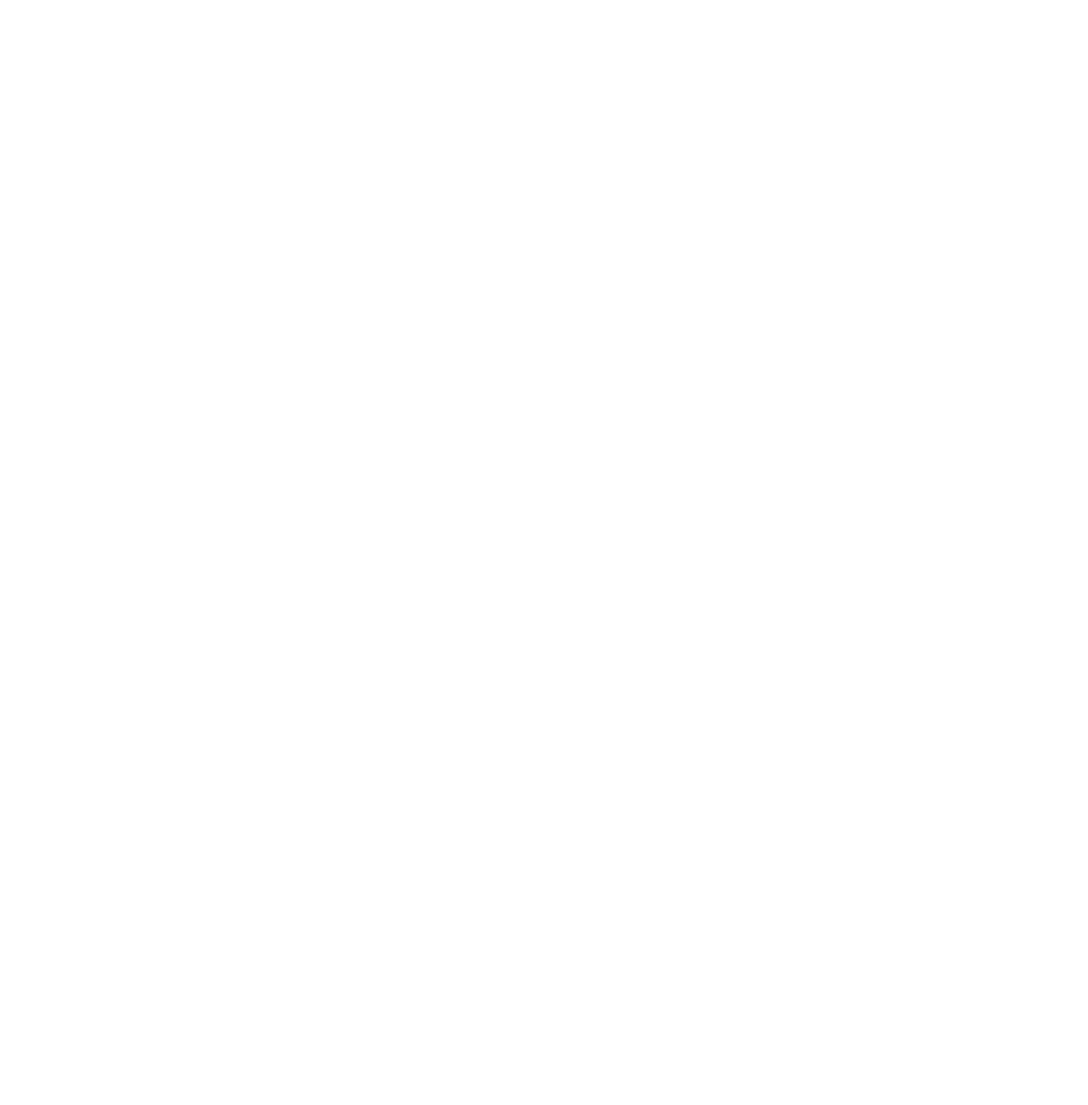
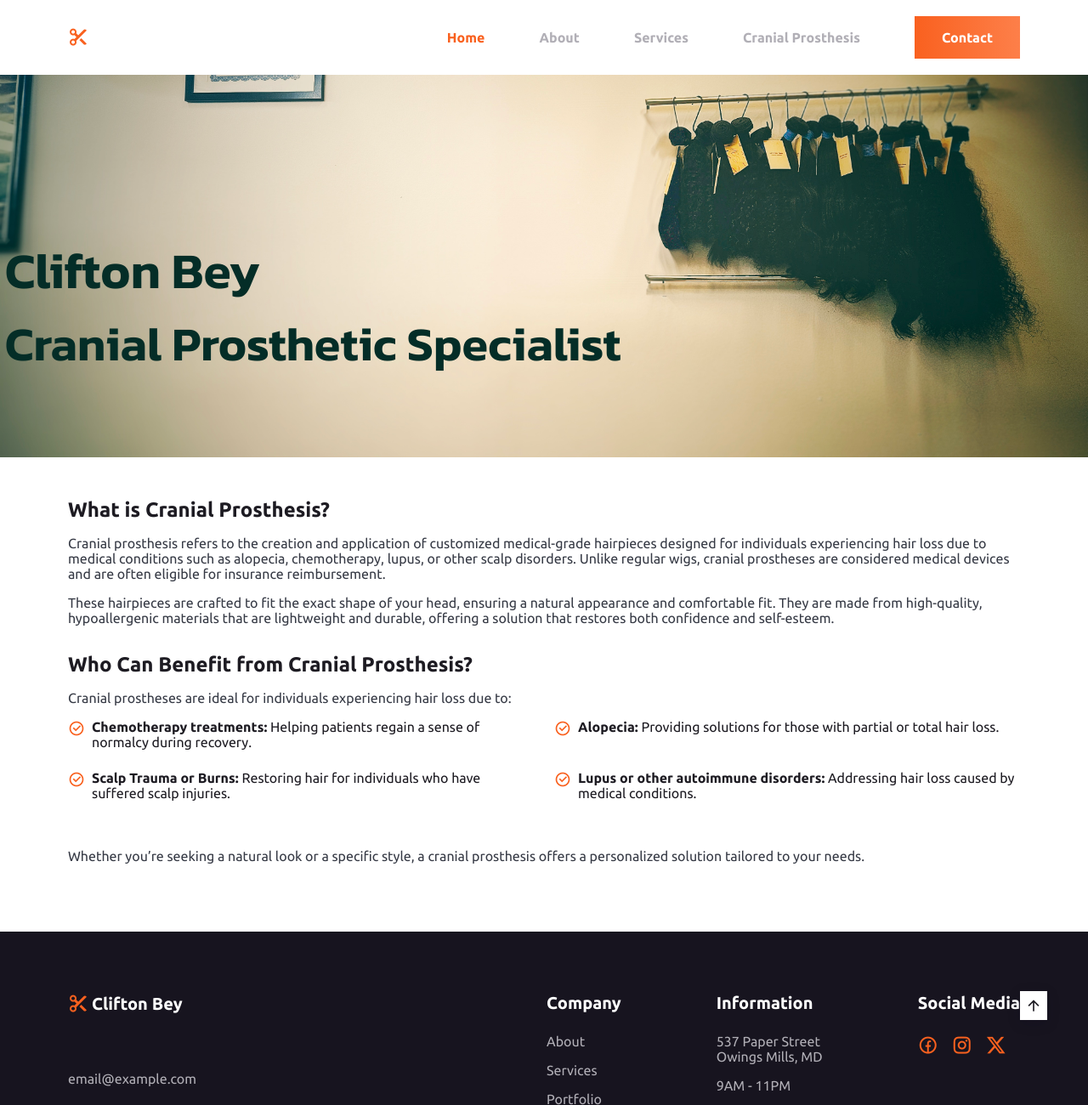
Before and after one commit to nick-poole/cliftonbey, a plain HTML site: page cranial-prosthesis.html in a window 1280 px wide. Shown: the top 1300 px of the page at 85% size. Before the commit the page ends 800 px from the top, so only its background shows below. Drawn offline with nearby package versions, Linux system fonts and the light colour scheme.

Commit message:
feat: create cranial prosthesis page with hero banner and article content

```diff
--- a/assets/css/styles.css
+++ b/assets/css/styles.css
@@ -24,7 +24,9 @@
 
 	/*========== Font and typography ==========*/
 	/*.5rem = 8px | 1rem = 16px ...*/
-	--body-font: 'Montserrat', sans-serif;
+	/* --body-font: 'Montserrat', sans-serif; */
+	--body-font: 'Ubuntu', 'Open Sans', sans-serif;
+	--second-font: 'Kanit', 'Poppins', sans-serif;
 	--big-font-size: 2.25rem;
 	--h1-font-size: 1.5rem;
 	--h2-font-size: 1.25rem;
@@ -108,6 +110,10 @@ img {
 
 .section {
 	padding-block: 5rem 1rem;
+}
+
+.article__section {
+	margin: 2rem 0 2rem 0;
 }
 .section__title,
 .section__subtitle {
@@ -235,7 +241,7 @@ img {
 /*=============== HERO ===============*/
 .hero {
 	margin-top: 5.5rem;
-	background-image: url('/assets/images/snapseed_perfil.jpg');
+	/* background-image: url('/assets/images/snapseed_perfil.jpg'); */
 	background-size: cover;
 	background-position: center;
 	background-repeat: no-repeat;
@@ -299,7 +305,7 @@ img {
 }
 
 .home__images {
-	/* position: relative; */
+	position: relative;
 	justify-self: center;
 }
 
@@ -315,7 +321,7 @@ img {
 	position: absolute;
 	left: 0;
 	bottom: -3.5rem;
-} */
+}
 
 .home__lines {
 	position: absolute;
@@ -427,23 +433,22 @@ img {
 }
 
 .services__description {
-	margin-bottom: 1rem;
+	margin-bottom: 2rem;
 }
 
 .services__card {
 	width: 260px;
 	background-color: var(--container-color);
-	/* border: 2px solid var(--gray-border); */
-	border-color: var(--first-color);
-	padding: 1rem 1rem 0 1rem;
+	border: 2px solid var(--gray-border);
+	padding: 2rem 1rem 3.5rem;
 	transition: border-color 0.4s;
 }
 /*
 .services__card:hover {
 	border-color: var(--first-color);
-} */
+}
 
-/* .services__icon {
+.services__icon {
 	width: 70px;
 	height: 70px;
 	background-color: var(--black-color);
@@ -625,6 +630,59 @@ img {
 	width: 100%;
 	height: 300px;
 	border: none;
+}
+/*=============== CRANIAL ===============*/
+/* #cranial {
+	height: 700px;
+} */
+.cranial__hero {
+	height: 450px;
+	margin-top: 5.5rem;
+	background-image: url('/assets/images/cranial-wall.jpg');
+	background-size: cover;
+	background-position: 75% 60%;
+	background-repeat: no-repeat;
+}
+#cranial hgroup {
+	margin-left: 3rem;
+	position: absolute;
+	top: 45%;
+	left: 25%;
+	transform: translate(-50%, -50%);
+}
+#cranial .heading,
+#cranial .subheading {
+	/* text-align: center; */
+	font-weight: var(--font-bold);
+	font-family: var(--second-font);
+	color: #042d27;
+	/* color: var(--text-color); */
+}
+
+#cranial .heading {
+	/* font-size: var(--big-font-size); */
+	font-size: 3.7rem;
+	margin-bottom: 0rem;
+}
+#cranial .subheading {
+	/* font-size: var(--h1-font-size); */
+	font-size: var(--big-font-size);
+}
+
+#cranialArticle {
+	margin: 3rem auto 5rem auto;
+}
+
+#cranialArticle h2,
+#cranialArticle p {
+	margin-bottom: 1rem;
+}
+
+#cranialArticle h2 {
+	margin-bottom: 1rem;
+}
+
+#cranialArticle p {
 }
 
 /*=============== FOOTER ===============*/
@@ -954,7 +1012,7 @@ img {
 	.services__card {
 		width: 348px;
 		border-width: 3px;
-		padding: 1rem 1rem 1rem;
+		padding: 3.5rem 2rem 6rem;
 	}
 	.services__shape {
 		height: 330px;
--- a/cranial-prosthesis.html
+++ b/cranial-prosthesis.html
@@ -0,0 +1,261 @@
+<!DOCTYPE html>
+<html lang="en">
+	<head>
+		<meta charset="UTF-8" />
+		<meta name="viewport" content="width=device-width, initial-scale=1.0" />
+		<!-- <meta description="#" /> -->
+
+		<!--=============== FAVICON ===============-->
+		<link rel="shortcut icon" href="#" type="image/x-icon" />
+
+		<!--=============== REMIXICONS ===============-->
+		<!--
+    <link rel="stylesheet" href="https://cdnjs.cloudflare.com/ajax/libs/remixicon/4.2.0/remixicon.css">
+     -->
+		<!-- See about grabbing the min.css -->
+		<link
+			rel="stylesheet"
+			href="https://cdnjs.cloudflare.com/ajax/libs/remixicon/4.5.0/remixicon.css"
+			integrity="sha512-6p+GTq7fjTHD/sdFPWHaFoALKeWOU9f9MPBoPnvJEWBkGS4PKVVbCpMps6IXnTiXghFbxlgDE8QRHc3MU91lJg=="
+			crossorigin="anonymous"
+			referrerpolicy="no-referrer" />
+		<!--=============== CSS ===============-->
+		<link rel="stylesheet" href="assets/css/styles.css" />
+
+		<title>TITLE</title>
+	</head>
+	<body>
+		<!--========== HEADER ==========-->
+		<header class="header" id="header">
+			<nav class="nav container">
+				<a href="/index.html" class="nav__logo">
+					<i class="ri-scissors-fill"></i>
+					<span>Clifton Bey</span>
+				</a>
+
+				<div class="nav__menu" id="nav-menu">
+					<ul class="nav__list">
+						<li>
+							<a href="/index.html" class="nav__link active-link">Home</a>
+						</li>
+
+						<li>
+							<a href="/index.html#about" class="nav__link">About</a>
+						</li>
+						<li>
+							<a href="/index.html#services" class="nav__link">Services</a>
+						</li>
+
+						<li>
+							<a href="/cranial-prosthesis.html" class="nav__link">
+								Cranial Prosthesis
+							</a>
+						</li>
+
+						<li>
+							<a
+								href="index.html#contact"
+								target="_blank"
+								title="Contact. This link opens on a new tab."
+								class="nav__link button"
+								aria-label="This link opens in a new tab.">
+								Contact
+							</a>
+						</li>
+					</ul>
+					<!-- Close button -->
+					<div class="nav__close" id="nav-close">
+						<i class="ri-close-large-line"></i>
+					</div>
+				</div>
+
+				<!-- Toggle menu -->
+				<div class="nav__toggle" id="nav-toggle">
+					<i class="ri-apps-2-line"></i>
+				</div>
+			</nav>
+		</header>
+		<main id="cranial">
+			<div class="cranial__hero"></div>
+			<!-- <hgroup>
+				<h1 class="heading">Cranial Prosthesis</h1>
+				<h2 class="subheading">Clifton Bey, Crainial Prosthetic Specialist</h2>
+			</hgroup> -->
+
+			<hgroup>
+				<h1 class="heading">Clifton Bey</h1>
+				<h2 class="subheading">Cranial Prosthetic Specialist</h2>
+			</hgroup>
+
+			<div class="container">
+				<article id="cranialArticle">
+					<section class="article__section">
+						<h2>What is Cranial Prosthesis?</h2>
+
+						<p>
+							Cranial prosthesis refers to the creation and application of
+							customized medical-grade hairpieces designed for individuals
+							experiencing hair loss due to medical conditions such as
+							alopecia, chemotherapy, lupus, or other scalp disorders. Unlike
+							regular wigs, cranial prostheses are considered medical devices
+							and are often eligible for insurance reimbursement.
+						</p>
+
+						<p>
+							These hairpieces are crafted to fit the exact shape of your
+							head, ensuring a natural appearance and comfortable fit. They
+							are made from high-quality, hypoallergenic materials that are
+							lightweight and durable, offering a solution that restores both
+							confidence and self-esteem.
+						</p>
+					</section>
+					<section class="article__section">
+						<h2>Who Can Benefit from Cranial Prosthesis?</h2>
+						<p>
+							Cranial prostheses are ideal for individuals experiencing hair
+							loss due to:
+						</p>
+						<ul class="about__list grid">
+							<li class="about__list-item">
+								<i class="ri-checkbox-circle-line"></i>
+								<span>
+									<b>Chemotherapy treatments:</b>
+									Helping patients regain a sense of normalcy
+									during recovery.
+								</span>
+							</li>
+							<li class="about__list-item">
+								<i class="ri-checkbox-circle-line"></i>
+								<span>
+									<b>Alopecia:</b>
+									Providing solutions for those with partial or
+									total hair loss.
+								</span>
+							</li>
+							<li class="about__list-item">
+								<i class="ri-checkbox-circle-line"></i>
+								<span>
+									<b>Scalp Trauma or Burns:</b>
+									Restoring hair for individuals who have suffered
+									scalp injuries.
+								</span>
+							</li>
+							<li class="about__list-item">
+								<i class="ri-checkbox-circle-line"></i>
+								<span>
+									<b>Lupus or other autoimmune disorders:</b>
+									Addressing hair loss caused by medical
+									conditions.
+								</span>
+							</li>
+						</ul>
+						<p>
+							Whether you’re seeking a natural look or a specific style, a
+							cranial prosthesis offers a personalized solution tailored to
+							your needs.
+						</p>
+					</section>
+					<section class="article__section"></section>
+					<section class="article__section"></section>
+				</article>
+			</div>
+		</main>
+		<!--========== FOOTER ==========-->
+		<footer class="footer">
+			<div class="footer__container container grid">
+				<div>
+					<a href="#" class="footer__logo">
+						<i class="ri-scissors-fill"></i>
+						<span>Clifton Bey</span>
+					</a>
+
+					<p class="footer__description">
+						<br />
+					</p>
+
+					<address class="footer__email">email@example.com</address>
+				</div>
+
+				<div class="footer__content grid">
+					<div>
+						<h3 class="footer__title">Company</h3>
+
+						<ul class="footer__links">
+							<li>
+								<a href="#about" class="footer__link">About</a>
+							</li>
+
+							<li>
+								<a href="#services" class="footer__link">Services</a>
+							</li>
+
+							<li>
+								<a href="#projects" class="footer__link">Portfolio</a>
+							</li>
+						</ul>
+					</div>
+
+					<div>
+						<h3 class="footer__title">Information</h3>
+
+						<ul class="footer__list">
+							<li>
+								<address class="footer__info">
+									537 Paper Street
+									<br />
+									Owings Mills, MD
+								</address>
+							</li>
+
+							<li>
+								<address class="footer__info">9AM - 11PM</address>
+							</li>
+						</ul>
+					</div>
+
+					<div>
+						<h3 class="footer__title">Social Media</h3>
+
+						<div class="footer__social">
+							<a
+								href="#"
+								title="View Clifton's Facebook Page"
+								target="_blank"
+								class="footer__social-link">
+								<i class="ri-facebook-circle-line"></i>
+							</a>
+
+							<a
+								href="#"
+								title="Follow Clifton on Instagram"
+								target="_blank"
+								class="footer__social-link">
+								<i class="ri-instagram-line"></i>
+							</a>
+
+							<a
+								href="#"
+								title="Follow CLifton on X"
+								target="_blank"
+								class="footer__social-link">
+								<i class="ri-twitter-x-fill"></i>
+							</a>
+						</div>
+					</div>
+				</div>
+			</div>
+
+			<span class="footer__copy">&#169; All Rights Reserved By Clifton Bey</span>
+		</footer>
+
+		<!--========== SCROLL UP ==========-->
+		<a href="#" title="Scroll Up" class="scrollup" id="scroll-up">
+			<i class="ri-arrow-up-line"></i>
+		</a>
+		<!--=============== SCROLLREVEAL ===============-->
+		<script src="assets/js/scrollreveal.min.js"></script>
+
+		<!--=============== MAIN JS ===============-->
+		<script src="assets/js/main.js"></script>
+	</body>
+</html>
```
Also changed, not shown: about.html (+179 -0 lines), index.html (+3 -3 lines), scratch.html (added, +3 -0 lines), README.md, assets/images/IMG_20241006_091723.jpg (added), assets/images/clifton-cp-specialist.webp (added), assets/images/cranial-wall-hero.jpg (added), assets/images/cranial-wall.jpg (added), assets/images/home-lines-bg.svg (deleted), sheet.txt (added).
